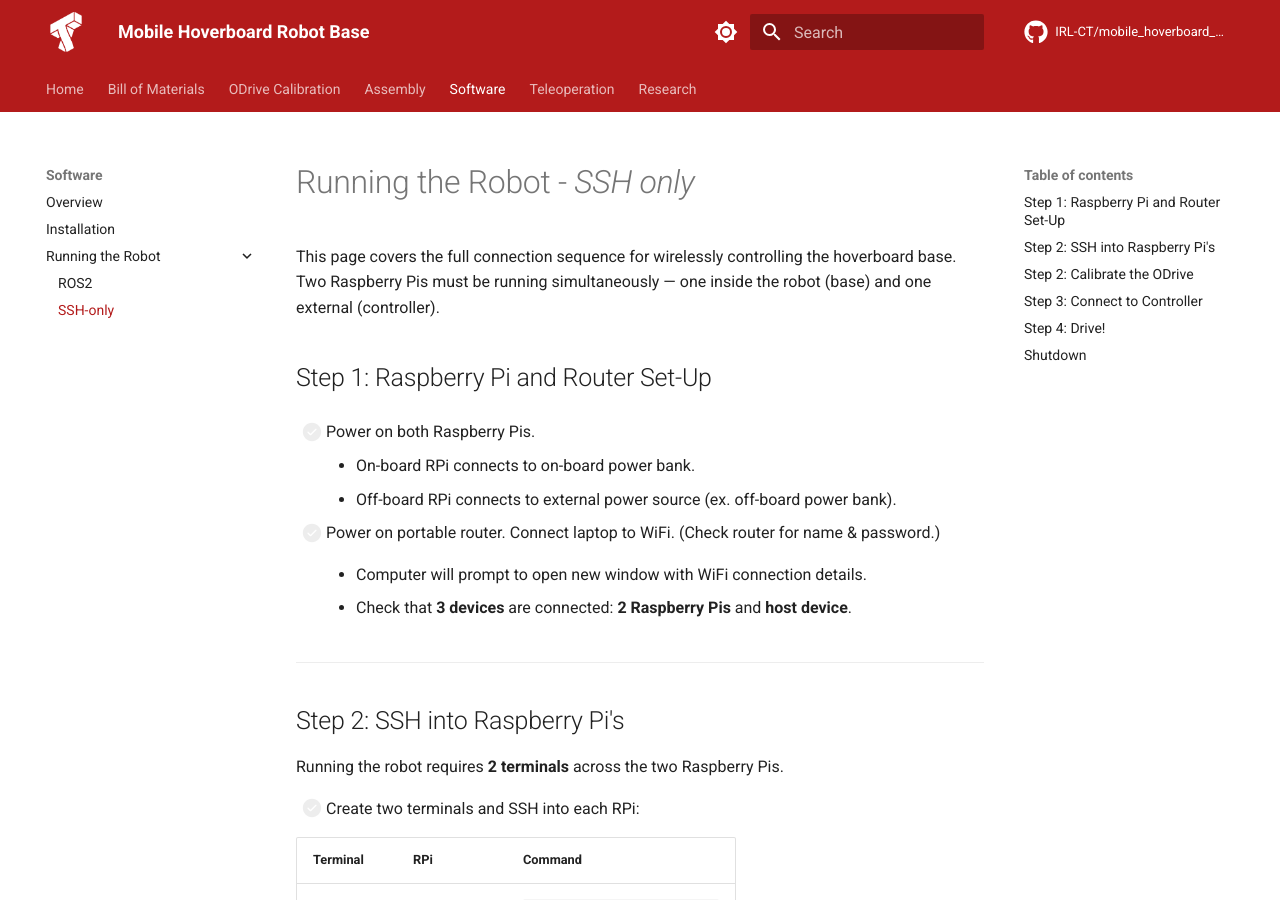
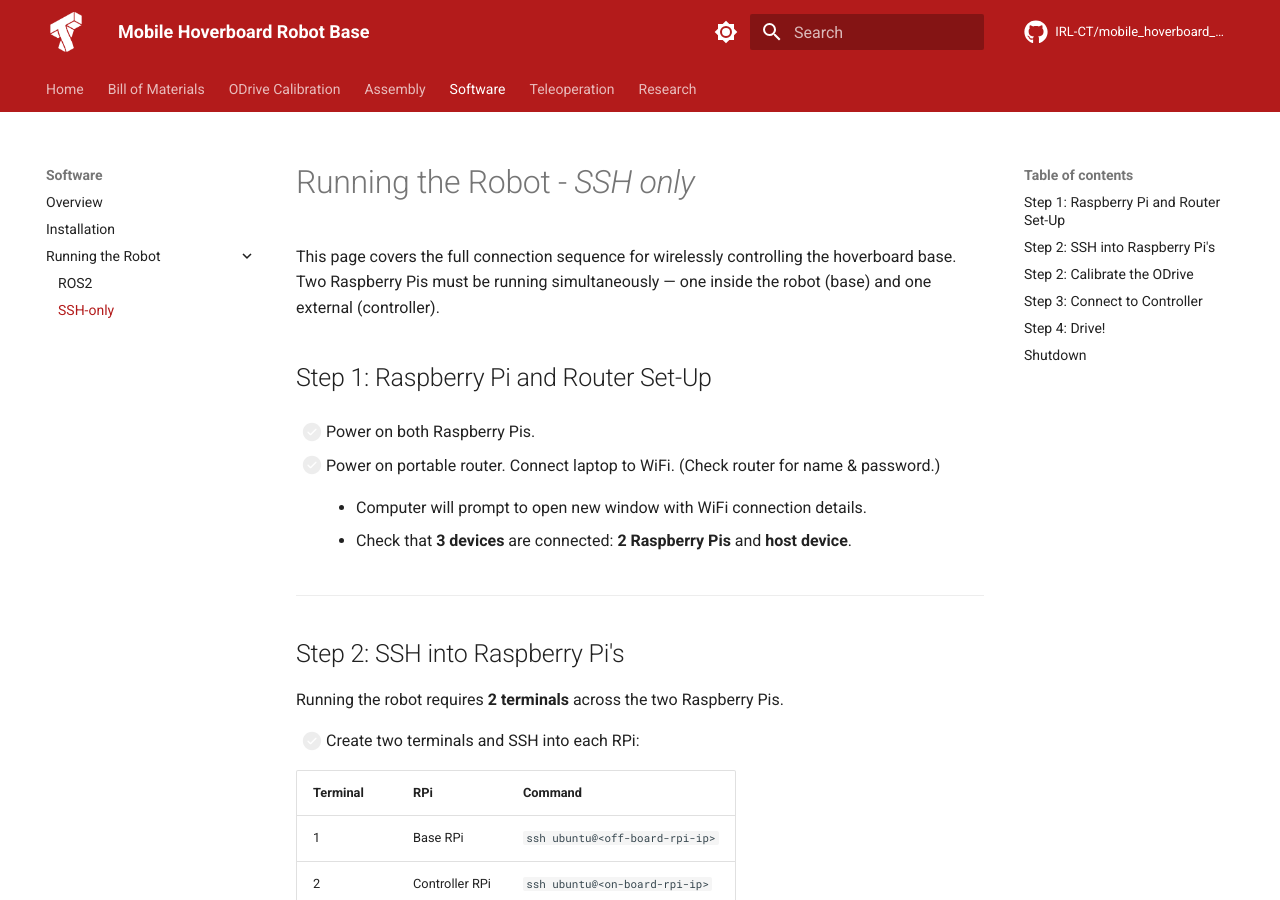
Before and after one commit to IRL-CT/mobile_hoverboard_robot_base, an MkDocs documentation site: the page built from docs/software/running_ssh.md, in a window 1280 px wide and 900 px high. Built offline with MkDocs 1.6.1 and Material for MkDocs 9.7.7, drawn with Linux system fonts in a browser that asks for light colours; comment, search, counter and statistics services are not loaded.

Commit message:
Fix quotation mark error in script & shorten doc wording

```diff
--- a/docs/software/running_ssh.md
+++ b/docs/software/running_ssh.md
@@ -6,8 +6,8 @@ This page covers the full connection sequence for wirelessly controlling the hov
 
 - [ ] Power on both Raspberry Pis.
 
-    - On-board RPi connects to on-board power bank.
-    - Off-board RPi connects to external power source (ex. off-board power bank).
+    <!-- - On-board RPi connects to on-board power bank.
+    - Off-board RPi connects to external power source (ex. off-board power bank). -->
 
 - [ ] Power on portable router. Connect laptop to WiFi. (Check router for name & password.)
     - Computer will prompt to open new window with WiFi connection details.
```
Also changed, not shown: 1 other file.
